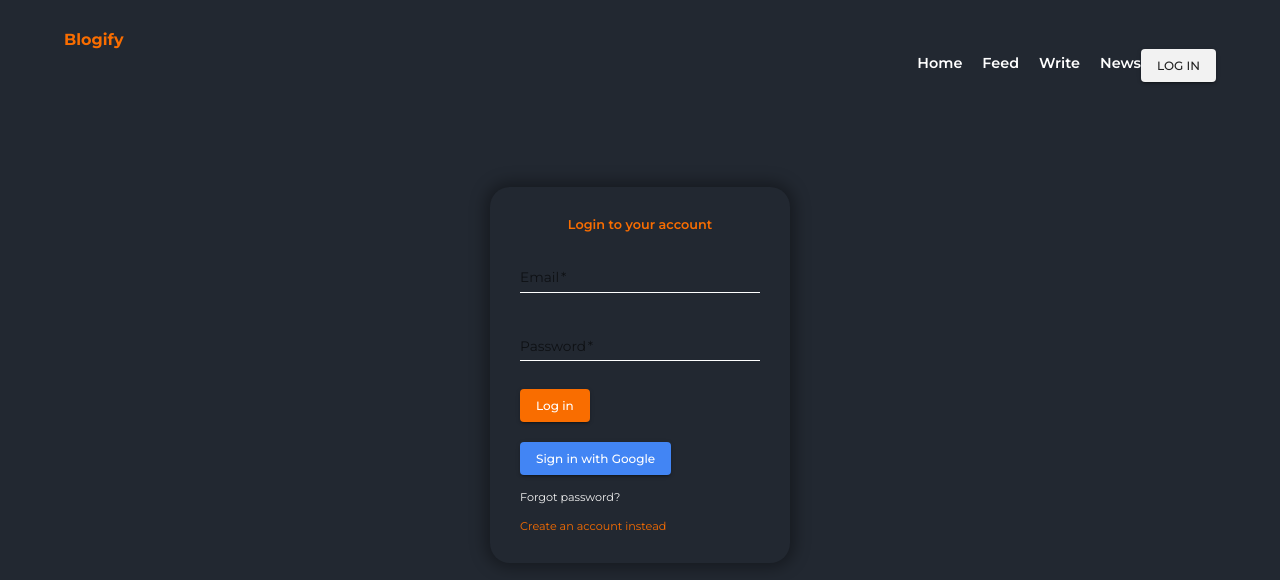
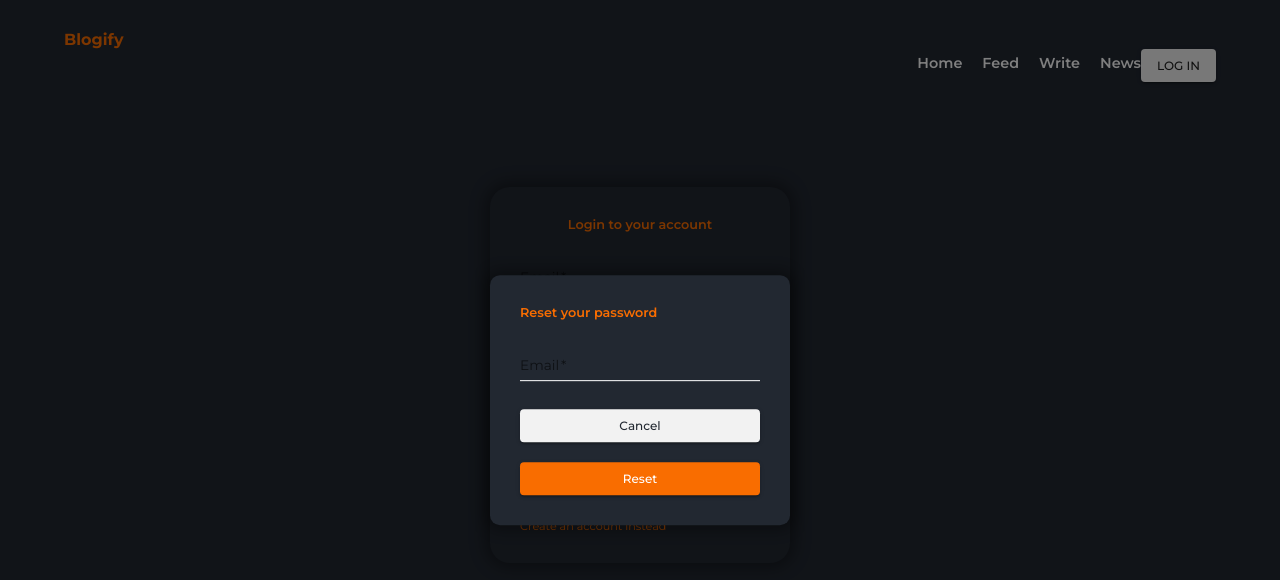
Before and after one commit to tuanminh160302/blogify, a Next.js app: page /login in a window 1280 px wide. Both pictures are taken after a click on the element "Forgot password?". Shown: the top 580 px of the page. Built offline with nearby package versions, Linux system fonts and the light colour scheme; no server answers.

Commit message:
implement reset password

```diff
--- a/components/AlreadySignedIn.jsx
+++ b/components/AlreadySignedIn.jsx
@@ -11,7 +11,7 @@ const AlreadySignedIn = () => {
     return (
         <>
             {
-                username ?
+                !username ?
                     <Link href='/'>
                         <a style={{
                             color: '#f2f2f2', background: '#222831', padding: '30px',
@@ -22,8 +22,8 @@ const AlreadySignedIn = () => {
                             Already Signed In. Click here to go back to the home page
                         </a>
                     </Link> :
-                    <LoadingButton loading variant="contained" loadingPosition="end" sx={{ color: '#222831 !important', background: '#f96d00 !important' }}>
-                        <Typography variant='string' sx={{marginRight: '20px', fontSize: '.7rem'}}>Fetching data...</Typography>
+                    <LoadingButton disabled loading variant="contained" loadingPosition="start" sx={{ color: '#f2f2f2 !important', background: '#f96d00 !important' }}>
+                        <Typography variant='string' sx={{marginLeft: '20px', fontSize: '.7rem'}}>Fetching data...</Typography>
                     </LoadingButton>
             }
         </>
--- a/components/LoginComponent.jsx
+++ b/components/LoginComponent.jsx
@@ -8,8 +8,11 @@ import { signInWithEmailAndPassword } from 'firebase/auth'
 import { useState } from 'react'
 import { handleErrorToast, handleSuccessToast } from '../lib/toast'
 import { signInWithGoogle } from '../lib/firebase'
+import ResetPasswordModal from './resetPasswordModal'
+import { connect } from 'react-redux'
+import { setOpenReset } from '../redux/open-reset/open-reset.actions'
 
-const LoginComponent = () => {
+const LoginComponent = ({openReset, setOpenReset}) => {
 
     const classes = useStyles()
     const [email, setEmail] = useState()
@@ -54,20 +57,30 @@ const LoginComponent = () => {
                 <FormInput variant='standard' label='Email' required={true} type='email' fullWidth={true} name='l-email' onChange={(e) => {handleInputChange(e)}}/>
                 <FormInput variant='standard' label='Password' required={true} type='password' fullWidth={true} name='l-password' onChange={(e) => {handleInputChange(e)}}/>
                 <Button type='submit' className={classes.button} variant='contained' color='success' size='medium' sx={{
-                    textTransform: 'none', color: 'white', alignSelf: 'flex-start', marginTop: '20px'
+                    textTransform: 'none', color: 'white', marginTop: '20px', width: '100%'
                 }}>Log in</Button>
                 <Button className={classes.button} variant='contained' size='medium' onClick={() => {handleGoogleSignIn()}} sx={{
-                    textTransform: 'none', color: 'white', alignSelf: 'flex-start', marginTop: '20px', background: '#4285f4'
+                    textTransform: 'none', color: 'white', marginTop: '20px', background: '#4285f4', width: '100%'
                 }}>Sign in with Google</Button>
-                <Typography variant='string' color='secondary' sx={{ fontWeight: '400', width: '100%', fontSize: '.7rem', cursor: 'pointer', marginTop: '15px' }}>Forgot password?</Typography>
+                <Typography variant='string' color='secondary' sx={{ fontWeight: '400', width: '100%', fontSize: '.7rem', cursor: 'pointer', marginTop: '15px' }}
+                            onClick={() => {setOpenReset(true)}}>Forgot password?</Typography>
                 <Link href={'/signup'}>
                     <a style={{ width: '100%', marginTop: '15px', fontSize: '.7rem', fontWeight: '400', width: '100%', cursor: 'pointer', color: '#f96d00' }}>
                         Create an account instead
                     </a>
                 </Link>
             </form>
+            <ResetPasswordModal open={openReset}/>
         </div>
     )
 }
 
-export default LoginComponent
+const mapStateToProps = ({openReset}) => ({
+    openReset: openReset.openReset
+})
+
+const mapDispatchToProps = (dispatch) => ({
+    setOpenReset: (boolean) => {dispatch(setOpenReset(boolean))}
+})
+
+export default connect(mapStateToProps, mapDispatchToProps)(LoginComponent)
--- a/components/SignupComponent.jsx
+++ b/components/SignupComponent.jsx
@@ -56,7 +56,7 @@ const SignupComponent = () => {
                 <FormInput variant='standard' label='Comfirm password' required={true} type='password' fullWidth={true} name='confirm-password' onChange={(e) => { handleInputChange(e) }} />
                 <FormInput variant='standard' label='Username' required={true} type='text' fullWidth={true} name='username' onChange={(e) => { handleInputChange(e) }} />
                 <Button type='submit' className={classes.button} variant='contained' color='success' size='medium' sx={{
-                    textTransform: 'none', color: 'white', alignSelf: 'flex-start', marginTop: '20px'
+                    textTransform: 'none', color: 'white', alignSelf: 'flex-start', marginTop: '20px', width: '100%'
                 }}>Sign up</Button>
                 <Link href={'/login'}>
                     <a style={{ width: '100%', marginTop: '15px', fontSize: '.7rem', fontWeight: '400', width: '100%', cursor: 'pointer', color: '#f96d00' }}>
--- /dev/null
+++ b/components/resetPasswordModal.jsx
@@ -0,0 +1,86 @@
+import { useState } from "react";
+import { Modal, Typography, Button } from '@mui/material'
+import { makeStyles } from "@mui/styles";
+import FormInput from "./input";
+import { connect } from "react-redux";
+import { setOpenReset } from '../redux/open-reset/open-reset.actions'
+import { auth } from "../lib/firebase";
+import { updatePassword, sendPasswordResetEmail } from "firebase/auth";
+import { handleErrorToast, handleSuccessToast } from "../lib/toast";
+
+const useStyles = makeStyles({
+    box: {
+        position: 'absolute',
+        top: '50%',
+        left: '50%',
+        transform: 'translate(-50%, -50%)',
+        height: 'fit-content',
+        width: '300px',
+        display: 'flex',
+        flexDirection: 'column',
+        background: '#222831',
+        outline: 'none',
+        padding: '30px',
+        boxShadow: '0px 0px 15px 5px rgb(0 0 0 / 35%)',
+        WebkitBoxShadow: '0px 0px 15px 5px rgb(0 0 0 / 35%)',
+        borderRadius: '10px',
+    }
+})
+
+const ResetPasswordModal = ({ openReset, setOpenReset }) => {
+
+    const [email, setEmail] = useState()
+    // const [password, setPassword] = useState()
+    // const [confirmPassword, setConfirmPassword] = useState()
+    const classes = useStyles()
+
+    const handleInputChange = (e) => {
+        e.target.name === 'email' && setEmail(e.target.value)
+        // e.target.name === 'password' && setPassword(e.target.value)
+        // e.target.name === 'confirm-password' && setConfirmPassword(e.target.value)
+    }
+
+    const handleResetPassword = (e) => {
+        e.preventDefault()
+
+        sendPasswordResetEmail(auth, email)
+            .then(() => {
+                // Password reset email sent!
+                handleSuccessToast("Email verification sent")
+                setOpenReset(false)
+                // ..
+            })
+            .catch((err) => {
+                console.log(err.code)
+                err.code === 'auth/user-not-found' && handleErrorToast("User not found")
+                // ..
+            });
+    }
+
+    return (
+        <Modal open={openReset} onClose={() => { setOpenReset(false) }} aria-labelledby="modal-modal-title" aria-describedby="modal-modal-description">
+            <form className={classes.box} onSubmit={(e) => { handleResetPassword(e) }}>
+                <Typography variant='string' sx={{ fontSize: '.8rem', fontWeight: '600', color: '#f96d00' }}>Reset your password</Typography>
+                <FormInput variant='standard' label='Email' required={true} type='email' fullWidth={true} name='email' onChange={(e) => { handleInputChange(e) }} />
+                {/* <FormInput variant='standard' label='Password' required={true} type='password' fullWidth={true} name='password' onChange={(e) => { handleInputChange(e) }} />
+                <FormInput variant='standard' label='Confirm password' required={true} type='password' fullWidth={true} name='confirm-password' onChange={(e) => { handleInputChange(e) }} /> */}
+                <Button variant='contained' color='secondary' size='medium' onClick={() => { setOpenReset(false) }} sx={{
+                    textTransform: 'none', color: '#222831', marginTop: '20px'
+                }}>Cancel</Button>
+                <Button type='submit' className={classes.button} variant='contained' color='success' size='medium' sx={{
+                    textTransform: 'none', color: 'white', marginTop: '20px'
+                }}>Reset</Button>
+            </form>
+        </Modal>
+    )
+}
+
+const mapStateToProps = ({ openReset }) => ({
+    openReset: openReset.openReset
+})
+
+const mapDispatchToProps = (dispatch) => ({
+    setOpenReset: (boolean) => { dispatch(setOpenReset(boolean)) }
+})
+
+export default connect(mapStateToProps, mapDispatchToProps)(ResetPasswordModal)
--- a/lib/toast.js
+++ b/lib/toast.js
@@ -21,3 +21,9 @@ export const handleEmojiToast = (msg, icon) => {
         icon: icon
     })
 }
+
+export const handleLongToast = (msg, duration) => {
+    toast(msg, {
+        duration: duration
+    })
+}
--- a/package.json
+++ b/package.json
@@ -20,6 +20,9 @@
     "react": "17.0.2",
     "react-dom": "17.0.2",
     "react-hot-toast": "^2.2.0",
+    "react-redux": "^7.2.6",
+    "redux": "^4.1.2",
+    "redux-logger": "^3.0.6",
     "sass": "^1.49.0",
     "swr": "^1.1.2"
   },
--- /dev/null
+++ b/redux/open-reset/open-reset.actions.js
@@ -0,0 +1,6 @@
+import OpenResetTypes from './open-reset.types'
+
+export const setOpenReset = (boolean) => ({
+    type: OpenResetTypes.OPEN_RESET_TYPES,
+    payload: boolean
+})
--- /dev/null
+++ b/redux/open-reset/open-reset.reducer.js
@@ -0,0 +1,19 @@
+import OpenResetTypes from './open-reset.types'
+
+const INITIAL_STATE = {
+    openReset: false
+}
+
+const OpenResetReducer = (state=INITIAL_STATE, action) => {
+    switch(action.type) {
+        case OpenResetTypes.OPEN_RESET_TYPES:
+            return {
+                ...state,
+                openReset: action.payload
+            }
+        default:
+            return state
+    }
+}
+
+export default OpenResetReducer
--- /dev/null
+++ b/redux/open-reset/open-reset.types.js
@@ -0,0 +1,5 @@
+const OpenResetTypes = {
+    OPEN_RESET_TYPES: 'OPEN_RESET_TYPES'
+}
+
+export default OpenResetTypes
--- /dev/null
+++ b/redux/root-reducer.js
@@ -0,0 +1,6 @@
+import { combineReducers } from "redux";
+import OpenResetReducer from "./open-reset/open-reset.reducer";
+
+export default combineReducers({
+    openReset: OpenResetReducer
+})
--- /dev/null
+++ b/redux/store.js
@@ -0,0 +1,11 @@
+import { createStore, applyMiddleware } from 'redux';
+// import { createStore } from 'redux';
+import logger from 'redux-logger';
+import rootReducer from './root-reducer';
+
+const middlewares = [logger];
+
+// const store = createStore(rootReducer, applyMiddleware(...middlewares));
+const store = createStore(rootReducer);
+
+export default store;
```
Also changed, not shown: pages/_app.js (+7 -3 lines), 1 other file (tests, documents, lock files or other folders).
